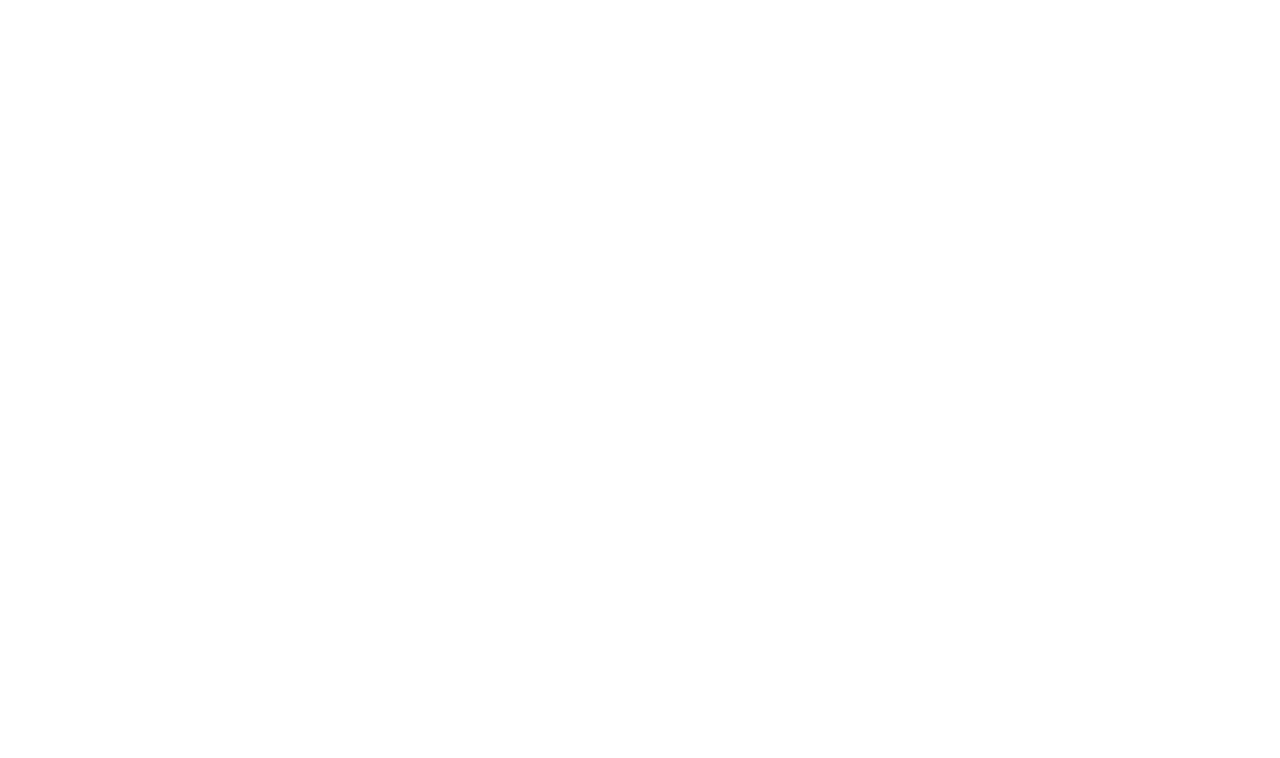
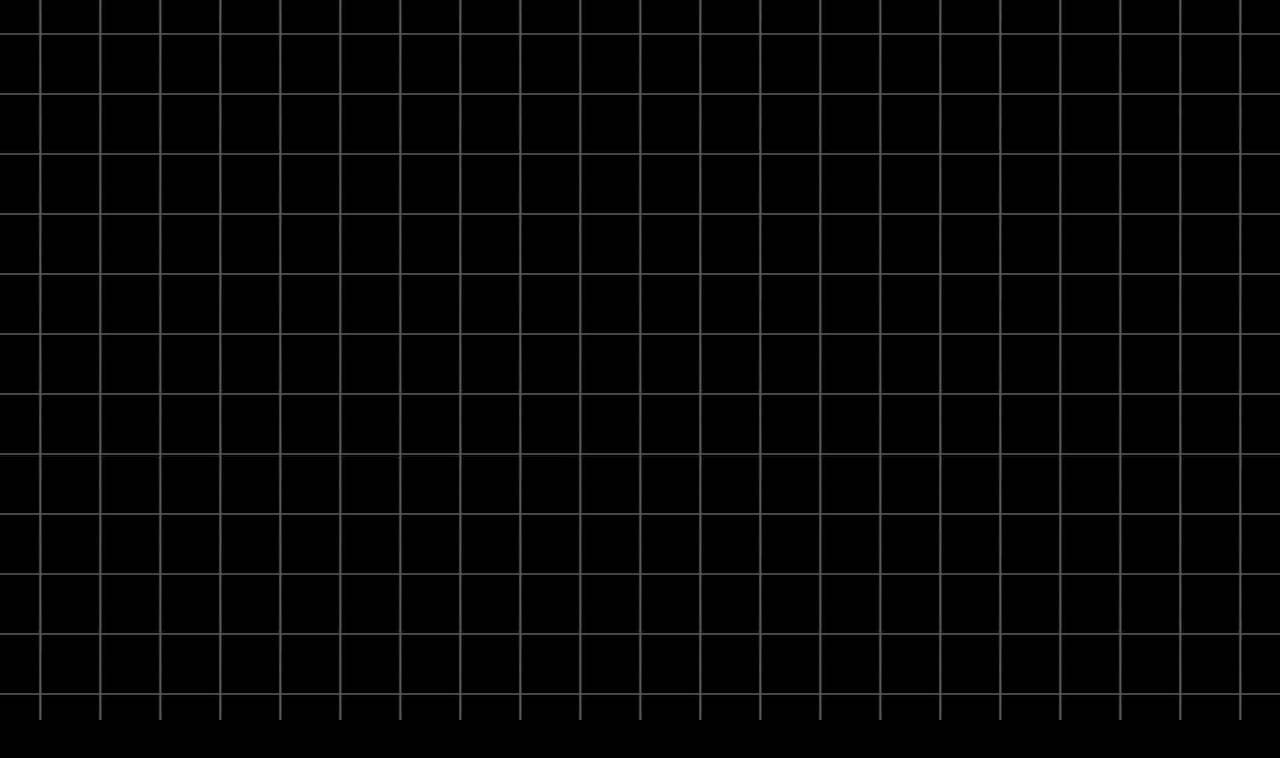
Before and after one commit to UsuarioGenericop/Portfolio, a plain HTML site: page index.html in a window 1280 px wide. Drawn offline with Linux system fonts and the light colour scheme.

Commit message:
Background

```diff
--- a/assets/CSS/style.css
+++ b/assets/CSS/style.css
@@ -0,0 +1,33 @@
+body {
+  background-color: black;
+  overflow: hidden;
+}
+.background {
+  width: 100%;
+  height: 100%;
+}
+
+.image {
+  width: 100%;
+  height: auto;
+  opacity: 0.1;
+}
+
+.overlay {
+  opacity: 0;
+  transition: 3s ease;
+}
+
+.background:hover .overlay {
+  opacity: 1;
+}
+
+.overlayedimage {
+  top: 0px;
+  right: 0px;
+  z-index: 1;
+  position: absolute;
+  width: 100%;
+  height: auto;
+  opacity: 0.3;
+}
--- a/index.html
+++ b/index.html
@@ -7,9 +7,17 @@
     <title>Portfolio</title>
     <link rel="stylesheet" href="./assets/css/normalize.css">
     <link rel="stylesheet" href="./assets/css/style.css">
+    <link rel="stylesheet" href="https://cdnjs.cloudflare.com/ajax/libs/font-awesome/4.7.0/css/font-awesome.min.css">
 </head>
 
 <body>
+
+    <div class="background">
+        <img src="./assets/imgs/BackgroundImage.jpg"" alt=" Avatar" class="image">
+        <div class="overlay">
+            <img src="./assets/imgs/BackgroundImage.jpg"" alt=" Avatar" class="overlayedimage">
+        </div>
+    </div>
 </body>
 
 </html>
```
Also changed, not shown: assets/imgs/BackgroundImage.jpg (added).
